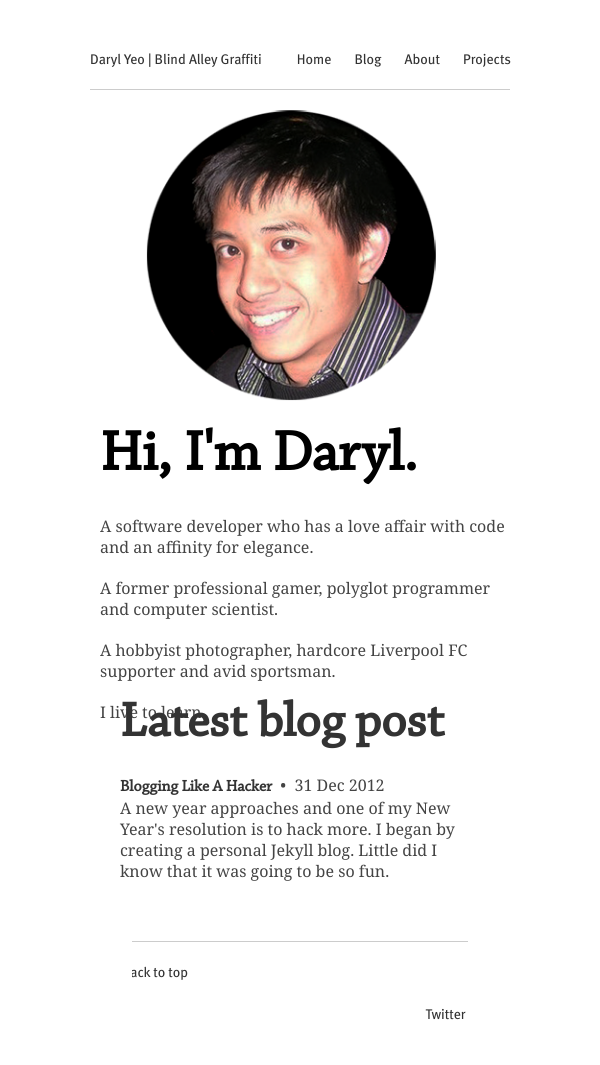
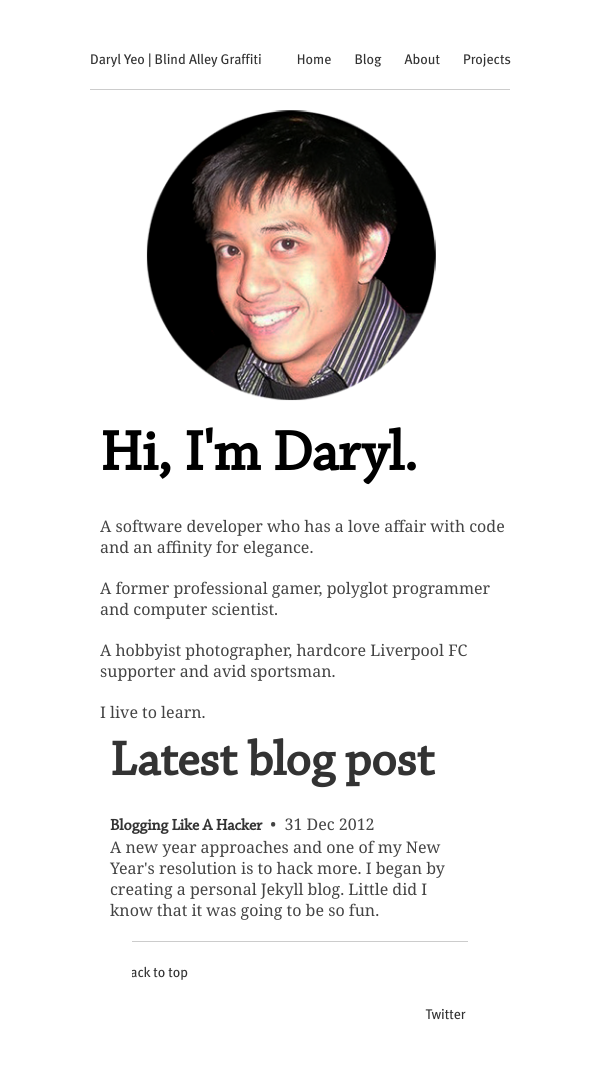
Before and after one commit to aacyun/jianxioy.github.com, a Jekyll site: the page built from index.html, in a window 600 px wide. Built offline with Jekyll 4.4.1, drawn with Linux system fonts in a browser that asks for light colours; Markdown is read by kramdown in place of the engine named in the settings.

Commit message:
Testing phone.

```diff
--- a/static/css/layout.css
+++ b/static/css/layout.css
@@ -217,8 +217,7 @@ a:hover {
 		}
 		#latest {
 			position: relative;
-			left: 30px;
-			bottom: 39px;
+			left: 20px;
 		}
 		.back-to-top {
 			position: relative;
```
